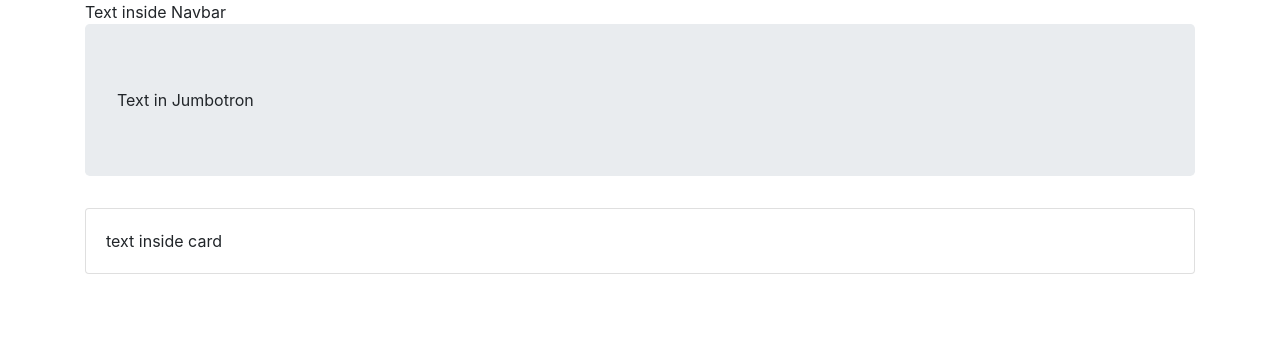
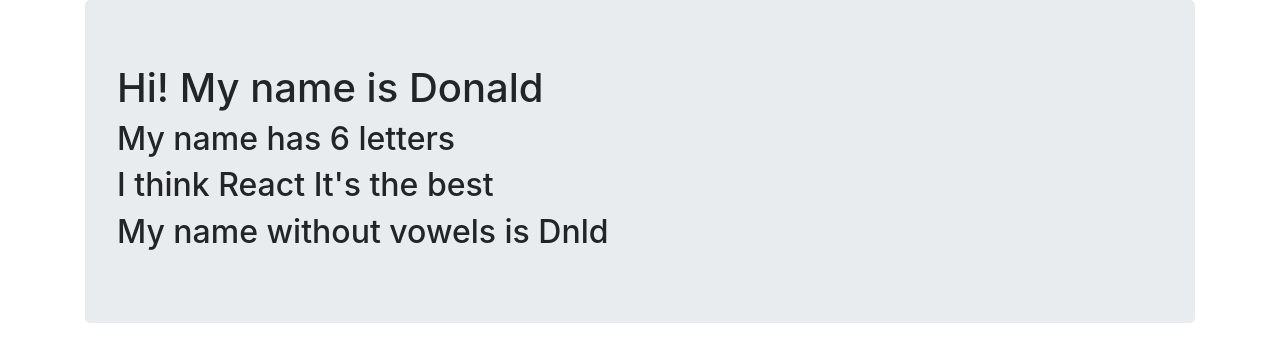
Before and after one commit to dlinnell2/relearn, a React (Create React App) app: page / in a window 1280 px wide. Shown: the top 362 px of the page. Built offline with nearby package versions, Linux system fonts and the light colour scheme.

Commit message:
Introducing variables

```diff
--- a/src/App.js
+++ b/src/App.js
@@ -1,14 +1,6 @@
 import React from "react";
-import Navbar from "./components/Navbar"
-import Jumbotron from "./components/Jumbotron"
-import Card from "./components/Card"
+import JSXVariables from "./components/JSXVariables";
 
-const App = () =>
-<div className="container">
-    <Navbar />
-    <Jumbotron />
-    <Card />
-</div>
-;
+const App = () => <JSXVariables />;
 
 export default App;
--- a/src/components/Card.js
+++ /dev/null
@@ -1,11 +0,0 @@
-import React from "react"
-
-const Card = () =>
-
-<div className="card">
-
-    <div className="card-body">text inside card</div>
-
-</div>
-
-export default Card;
--- /dev/null
+++ b/src/components/JSXVariables.js
@@ -0,0 +1,19 @@
+import React from "react";
+
+const name = "Donald";
+const thoughts = "It's the best"
+
+const JSXVariables = () => (
+  <div className="main-container">
+    <div className="container">
+      <div className="jumbotron">
+        <h1>Hi! My name is {name}</h1>
+        <h2>My name has {name.length} letters</h2>
+        <h2>I think React {thoughts}</h2>
+        <h2>My name without vowels is {name.replace(/[aeiou]/ig,'')}</h2>
+      </div>
+    </div>
+  </div>
+);
+
+export default JSXVariables;
--- a/src/components/Jumbotron.js
+++ /dev/null
@@ -1,7 +0,0 @@
-import React from "react"
-
-const Jumbotron = () =>
-
-<div className="jumbotron">Text in Jumbotron</div>
-
-export default Jumbotron
--- a/src/components/Navbar.js
+++ /dev/null
@@ -1,9 +0,0 @@
-import React from "react";
-
-const Navbar = () =>
-
-<div className="Navbar">
-    Text inside Navbar
-</div>
-
-export default Navbar;
```
Also changed, not shown: src/components/HelloBootstrap.js (deleted, +0 -20 lines).
